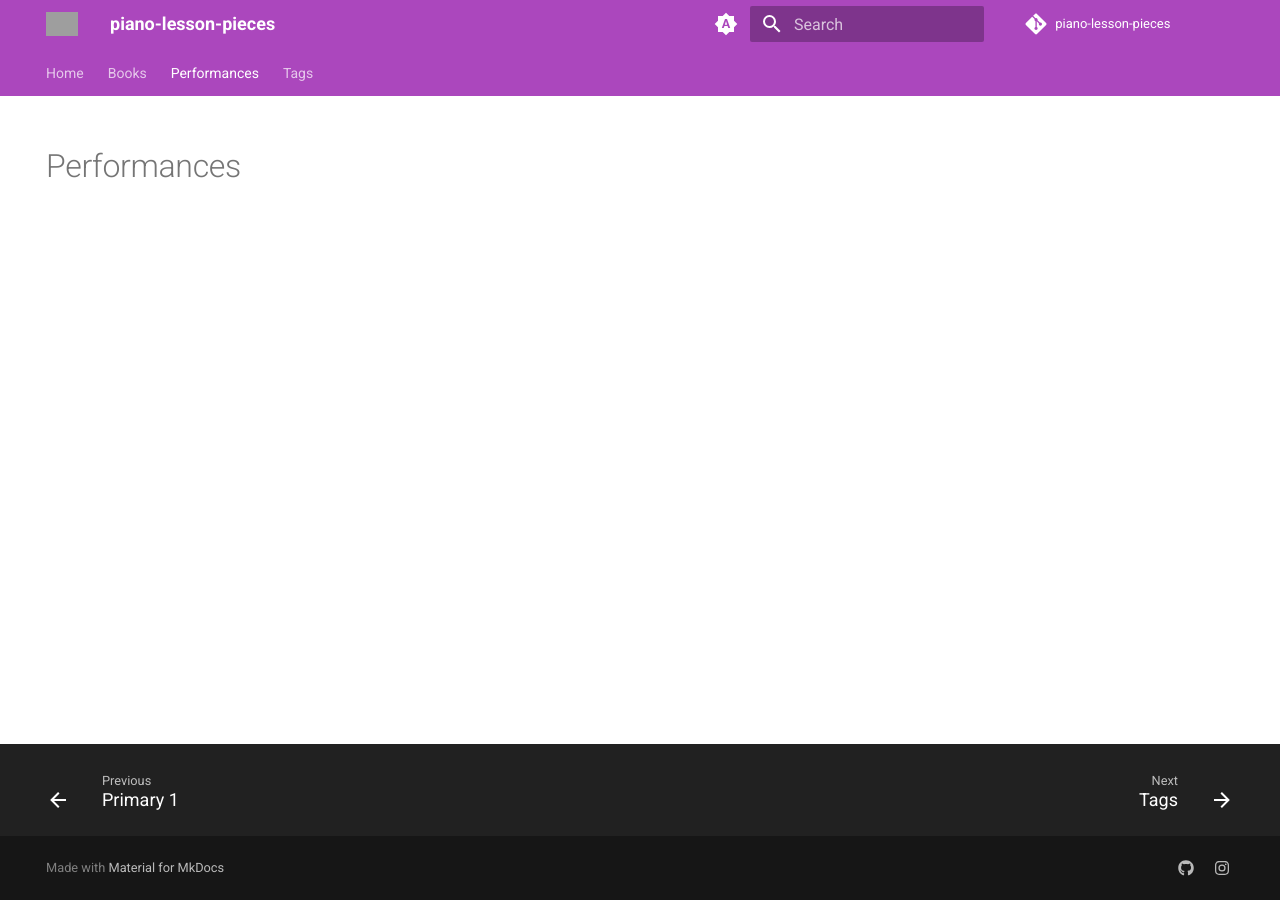
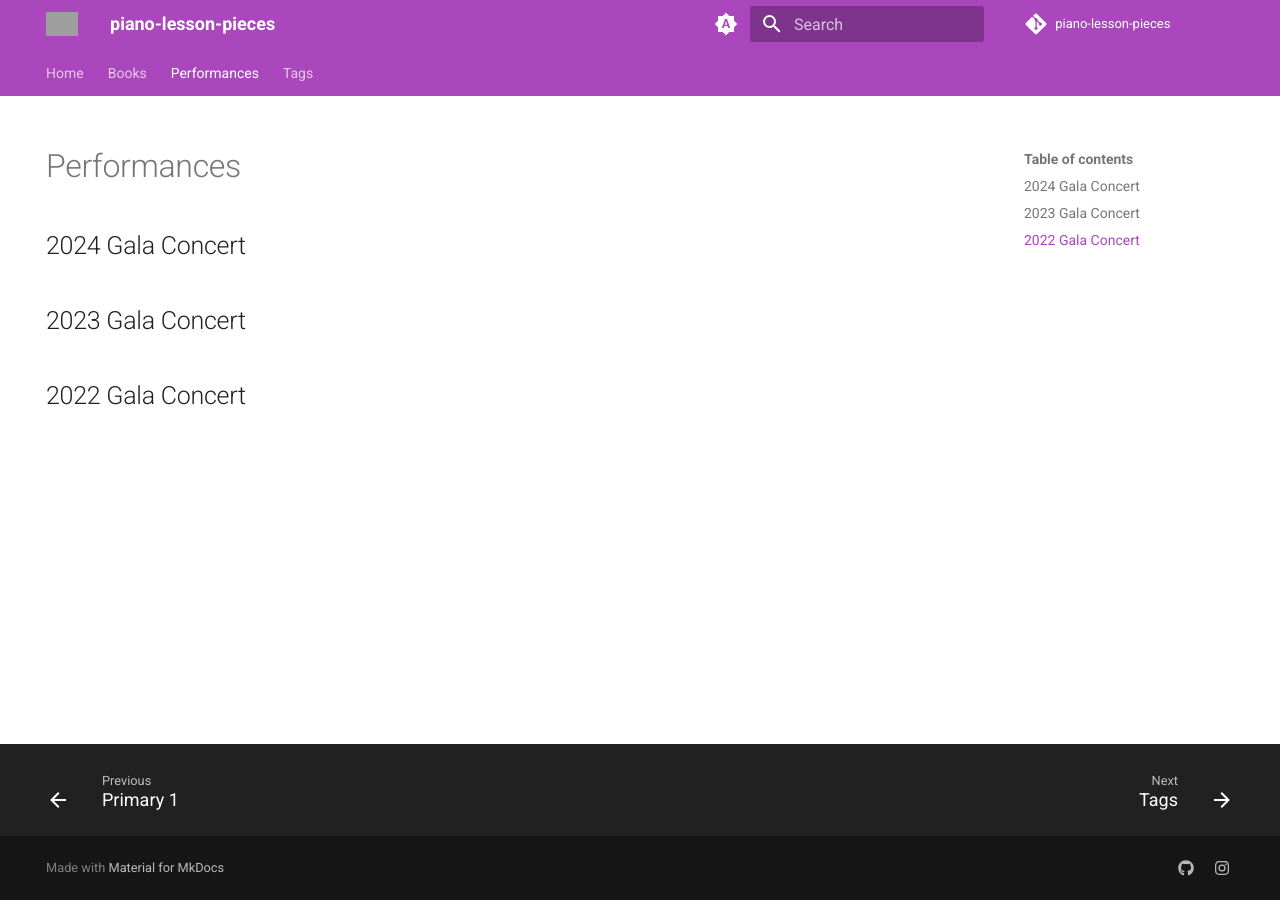
Before and after one commit to cutiepie-kitty-ada/piano-lesson-pieces, an MkDocs documentation site: the page built from docs/performances.md, in a window 1280 px wide. Built offline with MkDocs 1.6.1 and Material for MkDocs 9.7.7, drawn with Linux system fonts in a browser that asks for light colours; comment, search, counter and statistics services are not loaded; grey boxes are pictures that could not be loaded.

Commit message:
update page

```diff
--- a/docs/performances.md
+++ b/docs/performances.md
@@ -4,3 +4,9 @@ hide:
 ---
 
 # Performances
+
+## 2024 Gala Concert
+
+## 2023 Gala Concert
+
+## 2022 Gala Concert
```
